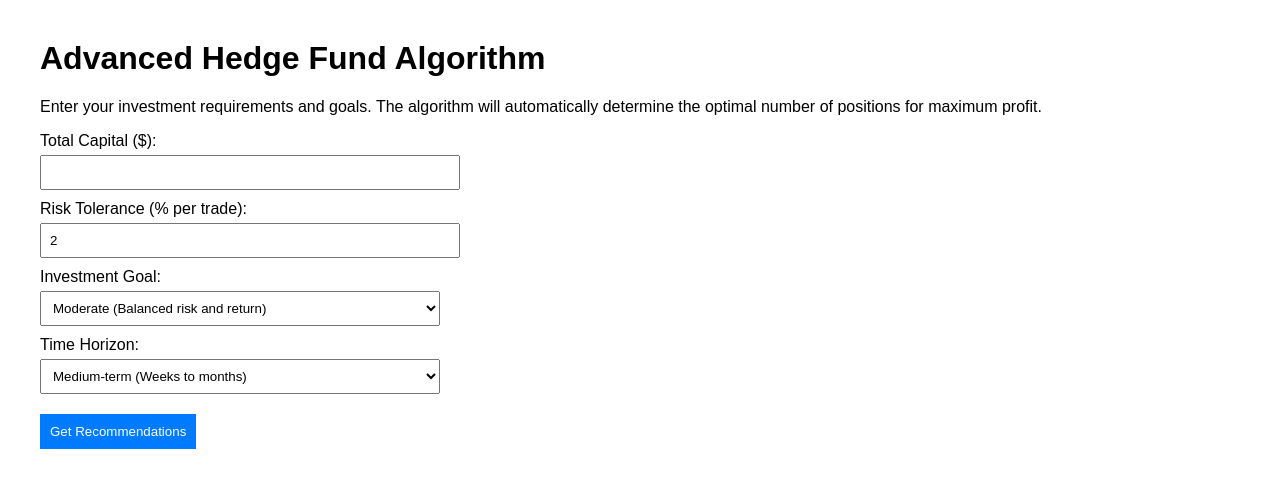
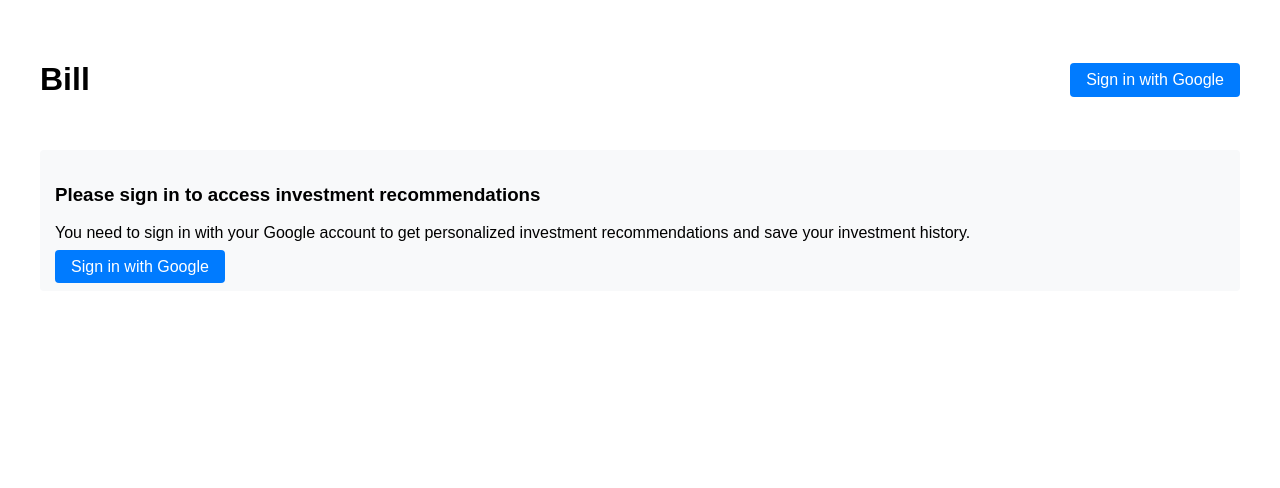
Before and after one commit to TheExpert24/Bill, a Flask app: page / in a window 1280 px wide. Shown: the top 488 px of the page. Run offline with Flask 3, Linux system fonts and the light colour scheme; parts of the project's set-up code (start-up, migrations or seed data) failed here and were passed over.

Commit message:
Change title and update investment form layout

```diff
--- a/templates/index.html
+++ b/templates/index.html
@@ -3,19 +3,40 @@
 <head>
     <meta charset="UTF-8">
     <meta name="viewport" content="width=device-width, initial-scale=1.0">
-    <title>Market Analysis Engine</title>
+    <title>Bill</title>
     <style>
         body { font-family: Arial, sans-serif; margin: 40px; }
+        .header { display: flex; justify-content: space-between; align-items: center; margin-bottom: 30px; }
+        .user-info { display: flex; align-items: center; gap: 15px; }
+        .user-avatar { width: 40px; height: 40px; border-radius: 50%; }
+        .user-initial { width: 40px; height: 40px; border-radius: 50%; background: #007bff; color: white; display: flex; align-items: center; justify-content: center; font-weight: bold; }
+        .login-btn, .logout-btn { padding: 8px 16px; background: #007bff; color: white; text-decoration: none; border-radius: 4px; }
+        .login-btn:hover, .logout-btn:hover { background: #0056b3; }
         form { max-width: 400px; }
         label { display: block; margin-top: 10px; }
         input, select { width: 100%; padding: 8px; margin-top: 5px; }
         button { margin-top: 20px; padding: 10px; background: #007bff; color: white; border: none; cursor: pointer; }
         button:hover { background: #0056b3; }
+        button:disabled { background: #ccc; cursor: not-allowed; }
+        .login-required { background: #f8f9fa; padding: 15px; border-radius: 4px; margin-bottom: 20px; }
     </style>
 </head>
 <body>
-    <h1>Advanced Hedge Fund Algorithm</h1>
-    <p>Enter your investment requirements and goals. The algorithm will automatically determine the optimal number of positions for maximum profit.</p>
+    <div class="header">
+        <h1>Bill</h1>
+        <div class="user-info">
+            {% if user %}
+                <div class="user-initial">{{ user.first_name[0]|upper }}{{ user.last_name[0]|upper }}</div>
+                <span>Welcome, {{ user.first_name }}!</span>
+                <a href="/logout" class="logout-btn">Logout</a>
+            {% else %}
+                <a href="/login" class="login-btn">Sign in with Google</a>
+            {% endif %}
+        </div>
+    </div>
+
+    {% if user %}
+        <p>Enter your investment requirements and goals. Bill will automatically help you invest in the stock market.</p>
         <form method="POST">
             <label for="capital">Total Capital ($):</label>
             <input type="number" id="capital" name="capital" required min="100">
@@ -39,5 +60,16 @@
 
             <button type="submit">Get Recommendations</button>
         </form>
+
+        <div style="margin-top: 30px;">
+            <a href="/accounts" style="padding: 10px; background: #28a745; color: white; text-decoration: none; border-radius: 4px;">View My Recommendations History</a>
+        </div>
+    {% else %}
+        <div class="login-required">
+            <h3>Please sign in to access investment recommendations</h3>
+            <p>You need to sign in with your Google account to get personalized investment recommendations and save your investment history.</p>
+            <a href="/login" class="login-btn">Sign in with Google</a>
+        </div>
+    {% endif %}
 </body>
 </html>
```
Lines whose indentation alone changed are shown as unchanged.
